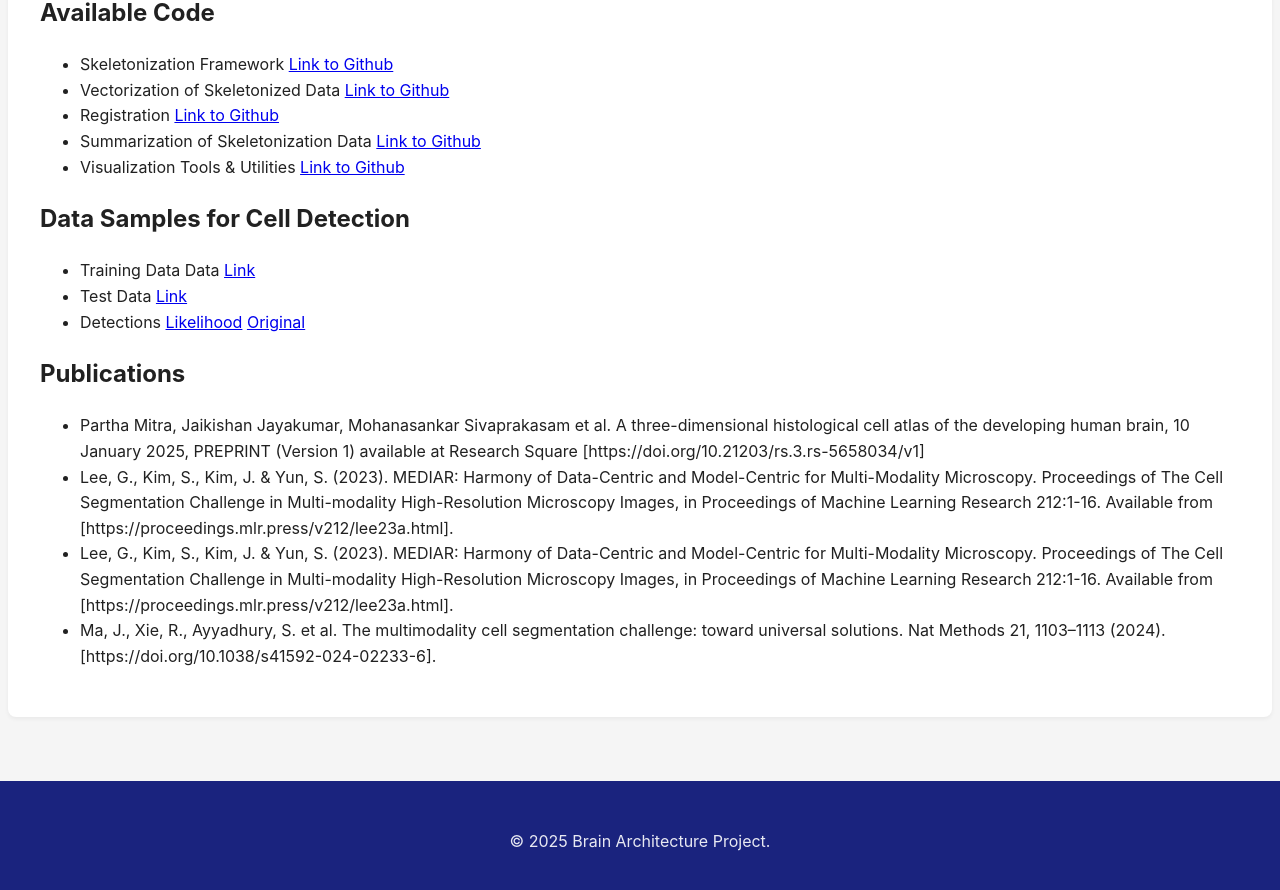
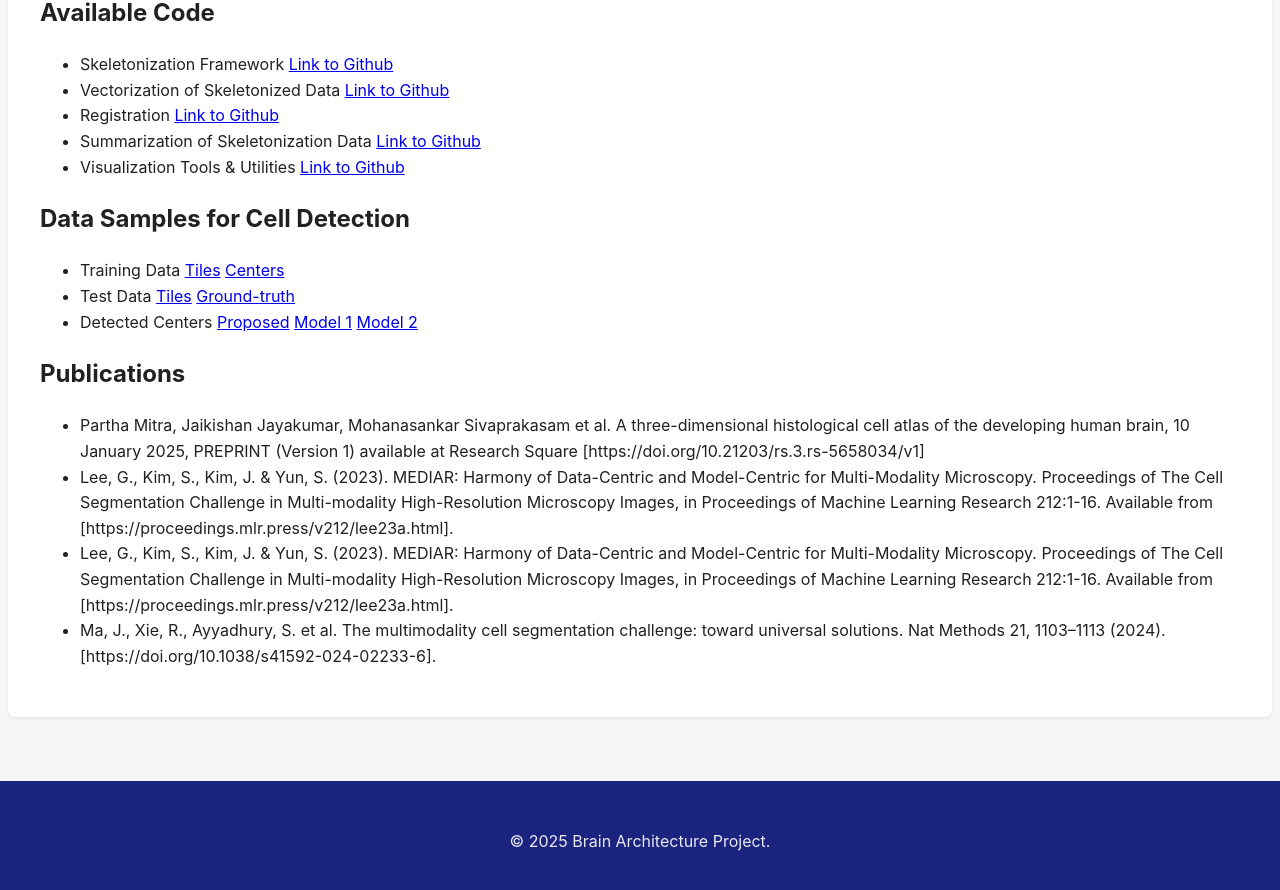
Before and after one commit to ppmitra/BAPDataAndCode, a Jekyll site: the page built from pages/humanDev.md, in a window 1280 px wide and 900 px high, scrolled down 843 px. Shown: the top 890 px of the window. Built offline with Jekyll 4.4.1, drawn with Linux system fonts in a browser that asks for light colours; comment, search, counter and statistics services are not loaded.

Commit message:
Update humanDev.md

```diff
--- a/pages/humanDev.md
+++ b/pages/humanDev.md
@@ -19,9 +19,9 @@ Resources for our Cell Detection and Data for the Human Developing Brain
 - Visualization Tools & Utilities [Link to Github](https://github.com/MitraLab-Organization/2D-Skeletonization/tree/main/Utilities)
 
 ## Data Samples for Cell Detection
-- Training Data Data [Link](https://drive.google.com/file/d/1Izmf4D7eJV13S11ffSIhOzhaTjlkzYt_/view?usp=sharing)
-- Test Data [Link](https://drive.google.com/file/d/1j_IkIHCJkFBkGadvUz24_1W1XqpKDiaF/view?usp=sharing)
-- Detections [Likelihood](https://drive.google.com/file/d/1I7BCvxPcZ7XLPyxDrcdPebwy7QJrvLK2/view?usp=drive_link) [Original](https://drive.google.com/file/d/1azSahB9rP_YRr_GIXgaaex5YQAc16FKz/view?usp=drive_link)
+- Training Data [Tiles](https://drive.google.com/drive/folders/1qrxYiWnAFq-FSSNSZLkM3BBh4WkL6Bm4?usp=sharing) [Centers](https://drive.google.com/drive/folders/1qigPdISRbKwwqrZrBr0pD3JiIIOJJyTH?usp=drive_link)
+- Test Data [Tiles](https://drive.google.com/drive/folders/1dcMZ1FuV5T3blHvw-TKpaYrfB2Lklduj?usp=drive_link) [Ground-truth](https://drive.google.com/drive/folders/18xQuiyEoVnJtudDLrIlstK0WBABAVfyf?usp=drive_link)
+- Detected Centers [Proposed](https://drive.google.com/drive/folders/1OB4a1yEg8ziYo7y8Hcf6Fi9aP90kY1So?usp=drive_link) [Model 1](https://drive.google.com/drive/folders/1enRSOZbYKYJVlKT0R_cMktazLaDuDn10?usp=drive_link) [Model 2](https://drive.google.com/drive/folders/1KATuuxbXPvYDQLP1rSVI8VuNbJ04fCXZ?usp=drive_link)
 
 ## Publications
 - Partha Mitra, Jaikishan Jayakumar, Mohanasankar Sivaprakasam et al. A three-dimensional histological cell atlas of the developing human brain, 10 January 2025, PREPRINT (Version 1) available at Research Square [https://doi.org/10.21203/rs.3.rs-5658034/v1]
```
